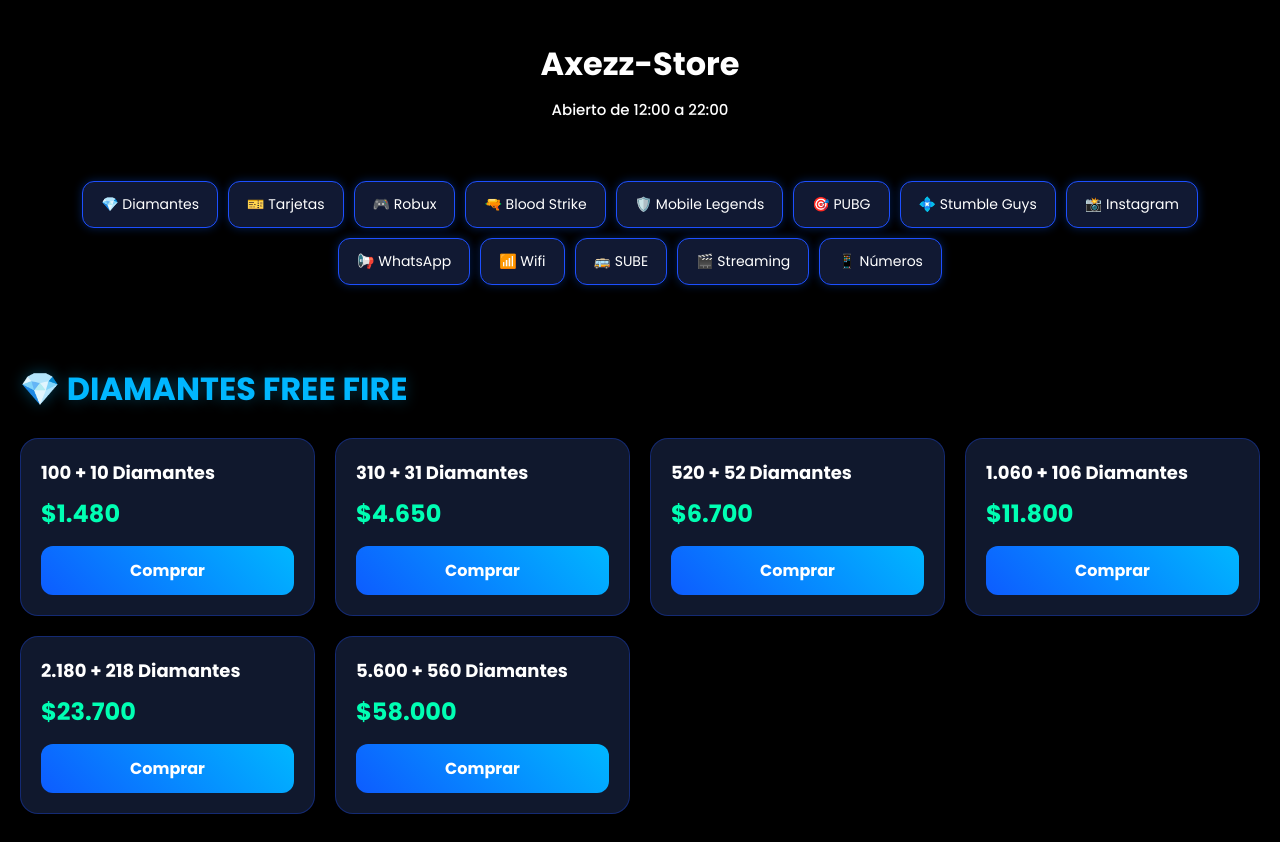
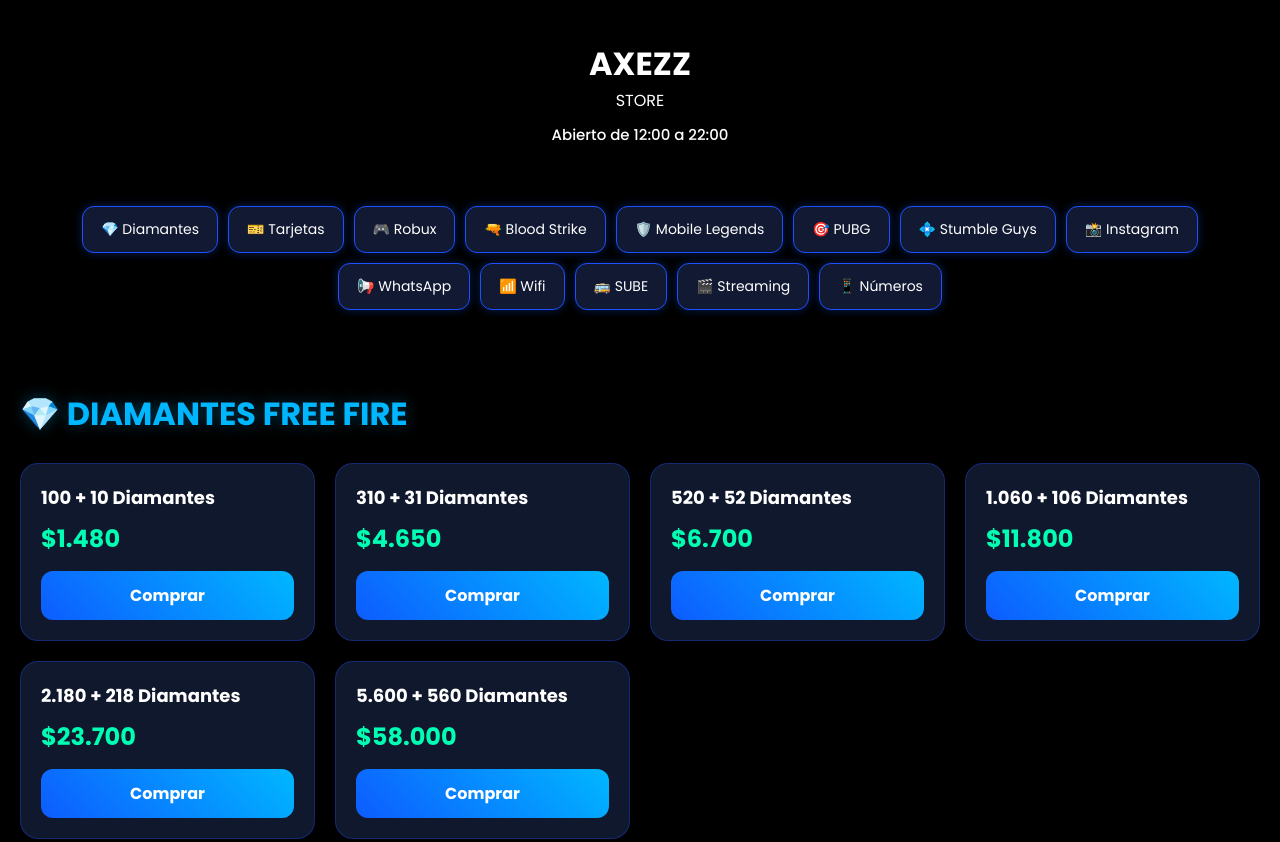
Before and after one commit to kevindanieldelara60-cell/AXEZZ-STORE, a plain HTML site: page index.html in a window 1280 px wide. Shown: the top 842 px of the page. Drawn offline with Linux system fonts and the light colour scheme.

Commit message:
Update index.html

```diff
--- a/index.html
+++ b/index.html
@@ -48,7 +48,8 @@
 <body>
 
 <header>
-<h1>Axezz-Store</h1>
+<h1>AXEZZ</h1>
+<span>STORE</span>
 <div class="horario">Abierto de 12:00 a 22:00</div>
 </header>
 
```
